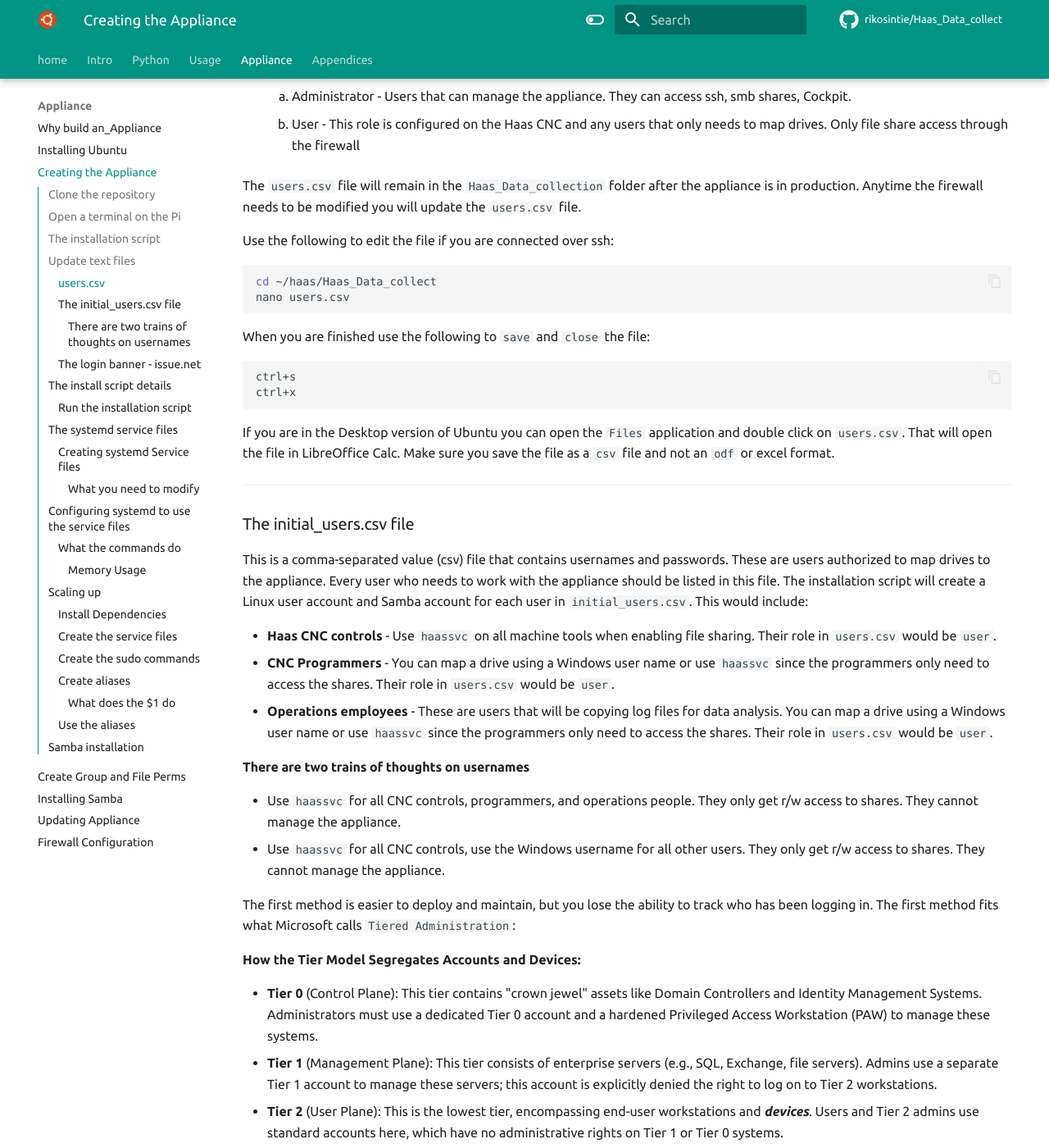
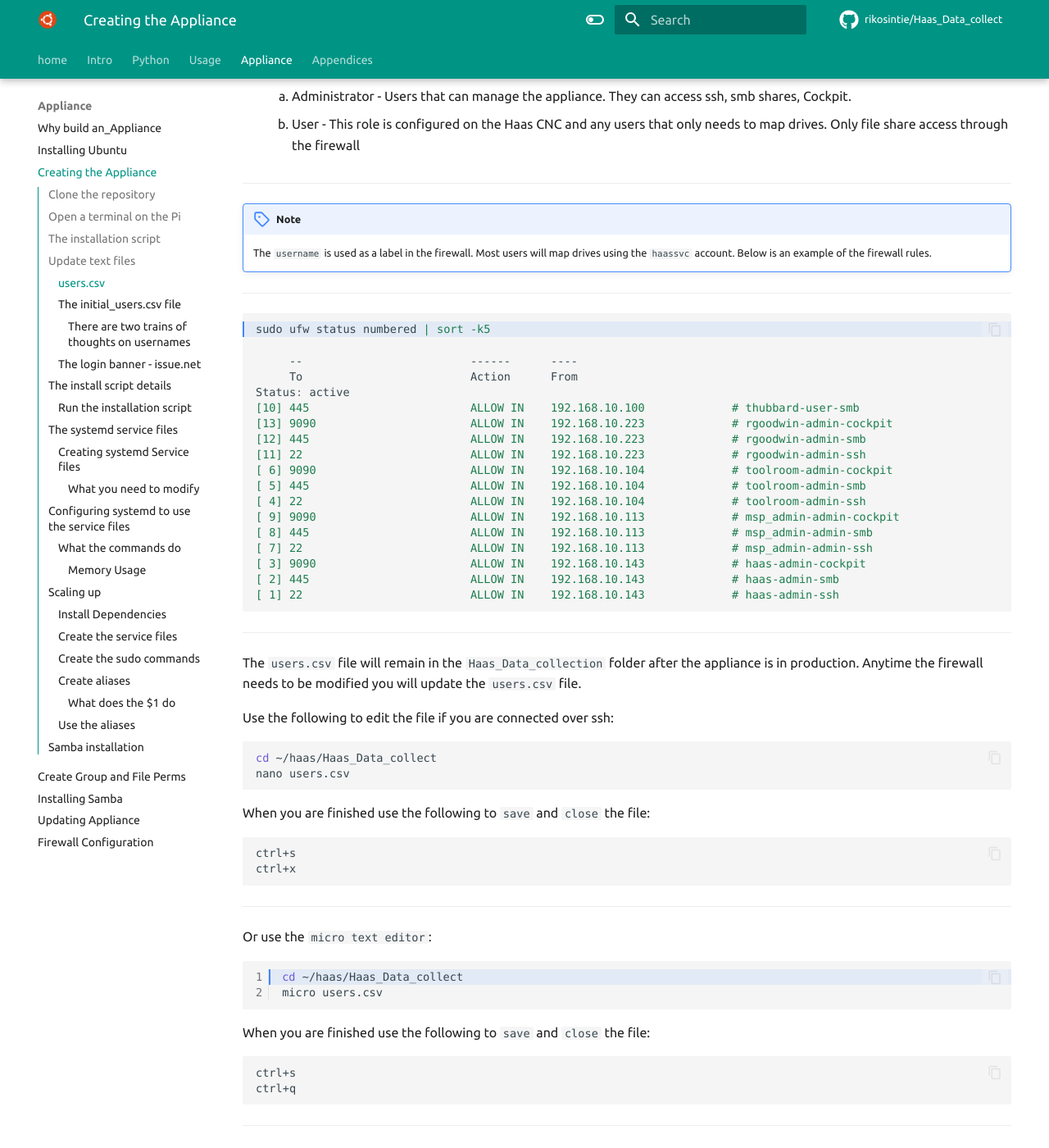
Before and after one commit to rikosintie/Haas_Data_collect, an MkDocs documentation site: the page built from docs/build_pi_5_appliance/configuring_appliance.md, in a window 1280 px wide and 1400 px high, scrolled down 3984 px. Shown: the whole window at 82% size. Built offline with MkDocs 1.6.1 and Material for MkDocs 9.7.7, drawn with Linux system fonts in a browser that asks for light colours; some web fonts are replaced; comment, search, counter and statistics services are not loaded; some of the changed text lies outside the part shown.

Commit message:
Git Title: Formatting for clarity

````diff
--- a/docs/build_pi_5_appliance/configuring_appliance.md
+++ b/docs/build_pi_5_appliance/configuring_appliance.md
@@ -128,6 +128,36 @@
     1. Administrator - Users that can manage the appliance. They can access ssh, smb shares, Cockpit.
     1. User - This role is configured on the Haas CNC and any users that only needs to map drives. Only file share access through the firewall
 
+----------------------------------------------------------------
+
+!!! Note
+    The `username` is used as a label in the firewall. Most users will map drives using the `haassvc` account. Below is an example of the firewall rules.
+
+----------------------------------------------------------------
+
+```unixconfig hl_lines='1'
+sudo ufw status numbered | sort -k5
+
+     --                         ------      ----
+     To                         Action      From
+Status: active
+[10] 445                        ALLOW IN    192.168.10.100             # thubbard-user-smb
+[13] 9090                       ALLOW IN    192.168.10.223             # rgoodwin-admin-cockpit
+[12] 445                        ALLOW IN    192.168.10.223             # rgoodwin-admin-smb
+[11] 22                         ALLOW IN    192.168.10.223             # rgoodwin-admin-ssh
+[ 6] 9090                       ALLOW IN    192.168.10.104             # toolroom-admin-cockpit
+[ 5] 445                        ALLOW IN    192.168.10.104             # toolroom-admin-smb
+[ 4] 22                         ALLOW IN    192.168.10.104             # toolroom-admin-ssh
+[ 9] 9090                       ALLOW IN    192.168.10.113             # msp_admin-admin-cockpit
+[ 8] 445                        ALLOW IN    192.168.10.113             # msp_admin-admin-smb
+[ 7] 22                         ALLOW IN    192.168.10.113             # msp_admin-admin-ssh
+[ 3] 9090                       ALLOW IN    192.168.10.143             # haas-admin-cockpit
+[ 2] 445                        ALLOW IN    192.168.10.143             # haas-admin-smb
+[ 1] 22                         ALLOW IN    192.168.10.143             # haas-admin-ssh
+```
+
+----------------------------------------------------------------
+
 The `users.csv` file will remain in the `Haas_Data_collection` folder after the appliance is in production. Anytime the firewall needs to be modified you will update the `users.csv` file.
 
 Use the following to edit the file if you are connected over ssh:
@@ -144,7 +174,25 @@
 ctrl+x
 ```
 
-If you are in the Desktop version of Ubuntu you can open the `Files` application and double click on `users.csv`. That will open the file in LibreOffice Calc. Make sure you save the file as a `csv` file and not an `odf` or excel format.
+----------------------------------------------------------------
+
+Or use the `micro text editor`:
+
+```bash linenums='1' hl_lines='1'
+cd ~/haas/Haas_Data_collect
+micro users.csv
+```
+
+When you are finished use the following to `save` and `close` the file:
+
+```bash
+ctrl+s
+ctrl+q
+```
+
+----------------------------------------------------------------
+
+If you are in the Desktop version of Ubuntu you can open the `Files` application and double click on `users.csv`. That will open the file in LibreOffice Calc. Make sure you save the file as a `csv` file and not an `odf` or `excel` format.
 
 ----------------------------------------------------------------
 
@@ -158,10 +206,10 @@
 
 #### There are two trains of thoughts on usernames
 
-- Use `haassvc` for all CNC controls, programmers, and operations people. They only get r/w access to shares. They cannot manage the appliance.
-- Use `haassvc` for all CNC controls, use the Windows username for all other users. They only get r/w access to shares. They cannot manage the appliance.
+1. Use `haassvc` for all CNC controls, programmers, and operations people. They only get r/w access to shares. They cannot manage the appliance.
+2. Use `haassvc` for all CNC controls, use the Windows username for all other users. They only get r/w access to shares. They cannot manage the appliance.
 
-The first method is easier to deploy and maintain, but you lose the ability to track who has been logging in. The first method fits what Microsoft calls `Tiered Administration`:
+The first method is easier to deploy and maintain, but you lose the ability to track who has been logging in. The first method fits what Microsoft calls [Tiered Administration](https://learn.microsoft.com/en-us/security/privileged-access-workstations/privileged-access-access-model).
 
 **How the Tier Model Segregates Accounts and Devices:**
 
@@ -170,6 +218,18 @@
 - **Tier 2** (User Plane): This is the lowest tier, encompassing end-user workstations and ***devices***. Users and Tier 2 admins use standard accounts here, which have no administrative rights on Tier 1 or Tier 0 systems.
 
 The appliance can be considered a `device`, if you only use the Linux `haassvc` account then even if the appliance was compromised, the attacker couldn't use the account to move laterally.
+
+----------------------------------------------------------------
+
+Key Principles
+
+1. **Privilege Isolation:** High-privileged credentials are never exposed to lower-tier systems, preventing attackers from moving laterally from Tier 2 to Tier 0.
+
+2. **Clean Source Principle:** All security dependencies must be as trustworthy as the object being secured, ensuring that administrative accounts are only used in appropriate contexts.
+
+3. **Logon Restrictions:** Interactive logons are restricted to the tier of the system being managed. For example, a Tier 0 admin should never log in interactively to a Tier 2 workstation.
+
+----------------------------------------------------------------
 
 By default, the only user who can run Linux commands with superuser rights is `haas`, the user who installed Ubuntu. Verify your company's security policy before deciding on a method to use.
 
@@ -188,6 +248,42 @@
 
 !!! Warning
     This file contains usernames/passwords that the installation script will use to create the Samba shares. You should delete this file as soon as the script finishes the installation.
+
+----------------------------------------------------------------
+
+Use the following to edit the file if you are connected over ssh:
+
+```bash
+cd ~/haas/Haas_Data_collect
+nano initial_users.csv
+```
+
+When you are finished use the following to `save` and `close` the file:
+
+```bash
+ctrl+s
+ctrl+x
+```
+
+----------------------------------------------------------------
+
+Or use the `micro text editor`:
+
+```bash linenums='1' hl_lines='1'
+cd ~/haas/Haas_Data_collect
+micro initial_users.csv
+```
+
+When you are finished use the following to `save` and `close` the file:
+
+```bash
+ctrl+s
+ctrl+q
+```
+
+----------------------------------------------------------------
+
+If you are in the Desktop version of Ubuntu you can open the `Files` application and double click on `users.csv`. That will open the file in LibreOffice Calc. Make sure you save the file as a `csv` file and not an `odf` or `excel` format.
 
 ----------------------------------------------------------------
 
````
